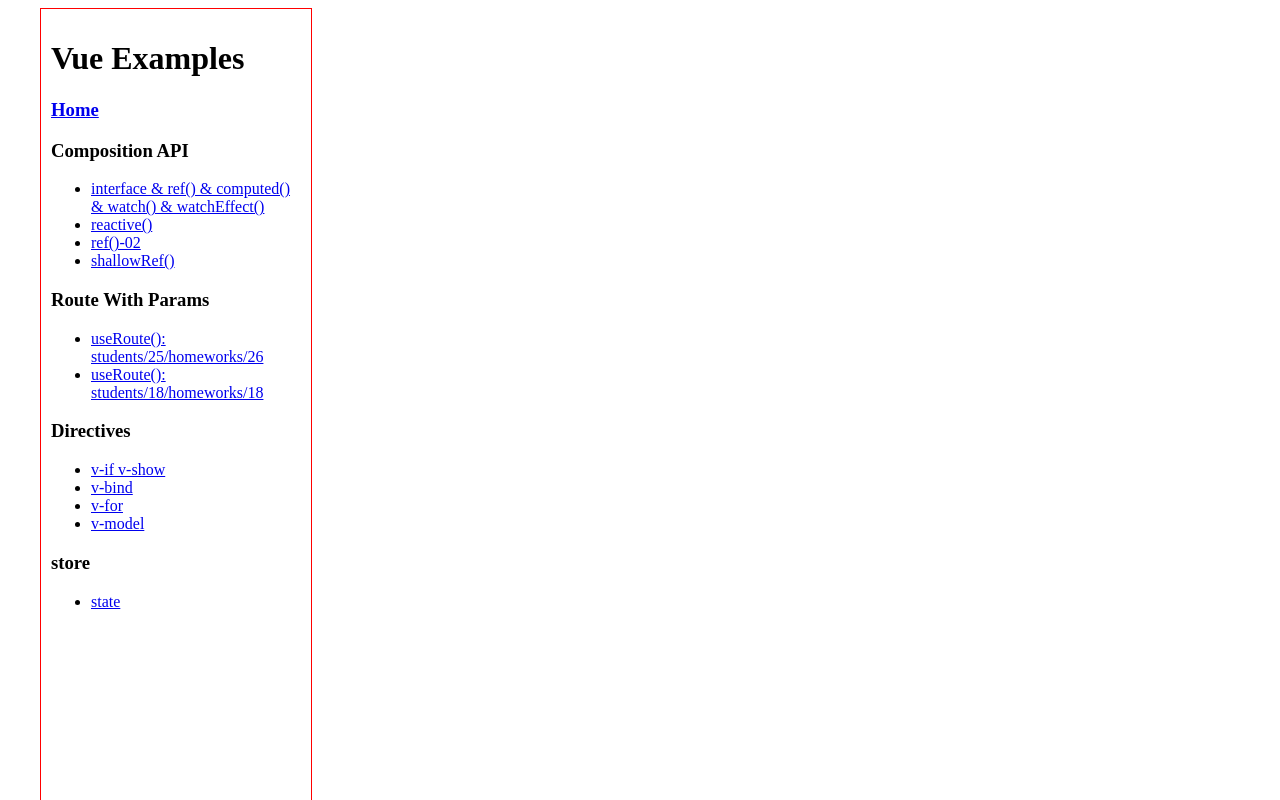
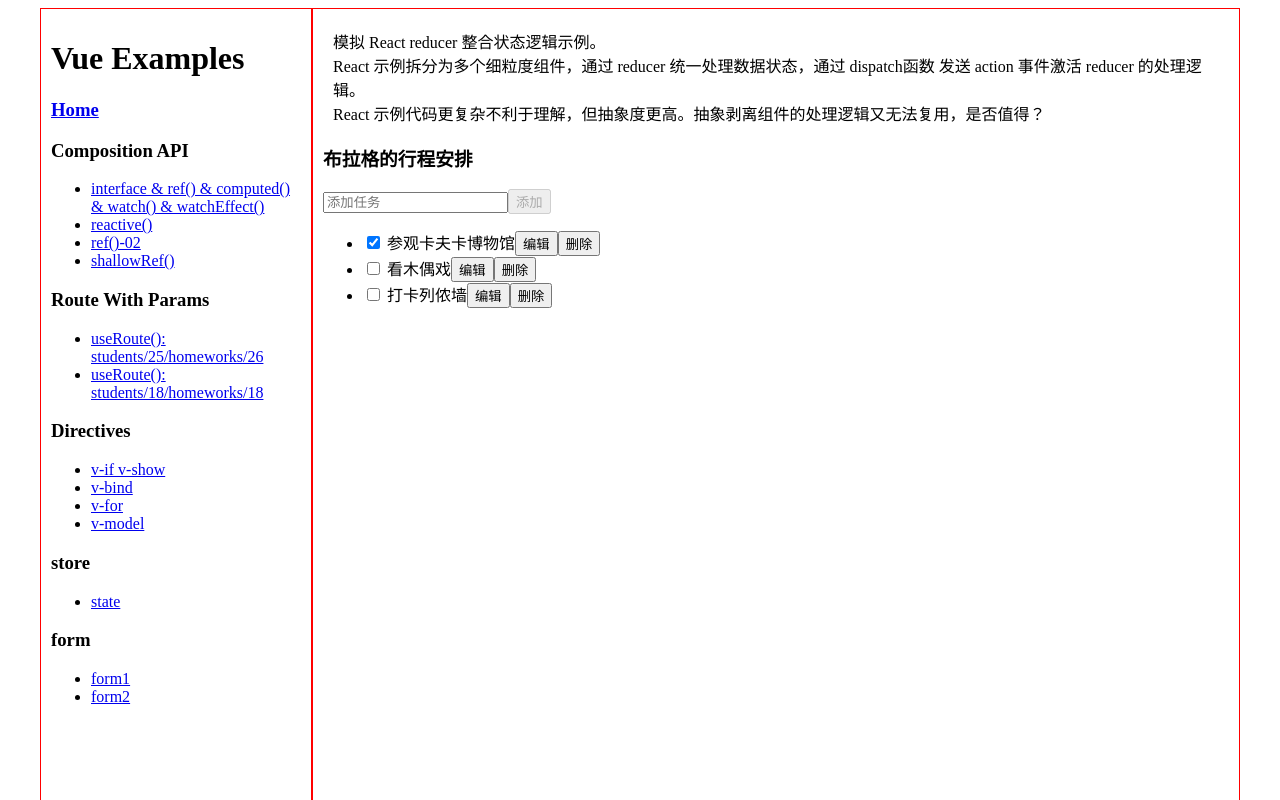
Before and after one commit to hemingyueyyqx/vue-examples-hemingyue, a Vue app: page /#/Example06-2 in a window 1280 px wide. Before the commit this address led to /#/Example06-1. Shown: the top 800 px of the page. Built offline with nearby package versions, Linux system fonts and the light colour scheme.

Commit message:
src/router/index.ts

```diff
--- a/src/views/SidebarView.vue
+++ b/src/views/SidebarView.vue
@@ -49,5 +49,14 @@
         <router-link to="ExampleView05-1">state</router-link>
       </li>
     </ul>
+    <h3>form</h3>
+    <ul>
+      <li>
+        <router-link to="Example06-1">form1</router-link>
+      </li>
+      <li>
+        <router-link to="Example06-2">form2</router-link>
+      </li>
+    </ul>
   </div>
 </template>
--- /dev/null
+++ b/src/views/example06/Example06-1.vue
@@ -0,0 +1,76 @@
+<template>
+<div class="container">
+  <form action="">
+    <input type="text" placeholder="Add task" v-model="newTaskText">
+    <button @click="addTask" type="button">Add</button>
+    <ul>
+      <li v-for="task in initialTasks" :key="task.id">
+        <input type="checkbox" v-model="task.done" :id="'task-' + task.id">
+        <label :for="'task-' + task.id" v-if="!task.isEditing" >
+          {{ task.text }}
+        </label>
+        <input v-else type="text" v-model="task.text" :id="'task-' + task.id">
+        <button @click="editTask(task)" type="button">{{ task.isEditing ? 'Save' : 'Edit' }}</button>
+        <button @click="deleteTask(task.id)" type="button">Delete</button>
+      </li>
+    </ul>
+
+ </form>
+</div>
+</template>
+
+<script setup lang="ts" >
+import { ref,reactive } from 'vue';
+let initialTasks = reactive([
+  { id: 0, text: '参观卡夫卡博物馆', done: true , isEditing: false},
+  { id: 1, text: '看木偶戏', done: false,isEditing: false },
+  { id: 2, text: '打卡列侬墙', done: false,isEditing: false }
+])
+let tasks = reactive([
+  { id: 0, isEditing: true },
+  { id: 1, isEditing: true },
+  {id: 2, isEditing: true}
+]
+);
+console.log(tasks)
+// console.log(initialTasks)
+let newTaskText = ref('');
+const addTask = () => {
+        initialTasks.push({
+          id: initialTasks.length,
+          text: newTaskText.value,
+          done: false,
+          isEditing: false
+        });
+        //console.log(initialTasks);
+        newTaskText.value = '';
+};
+const deleteTask = (id:any) => {
+      const index = initialTasks.findIndex(task => task.id === id);
+      if (index !== -1) {
+        initialTasks.splice(index, 1);
+      }
+};
+const editTask = (task: any) => {
+  // const task = tasks.find(task => task.id === id); // 查找任务
+  // if (task) {
+  //   task.isEditing = false; // 修改 isEditing 为 false
+  // }
+   if (task.isEditing) {
+    // If it's in editing mode, save the task and toggle editing mode
+    task.isEditing = false;
+  } else {
+    // Otherwise, enter edit mode
+    task.isEditing = true;
+  }
+}
+</script>
+
+<style scoped>
+/* .container {
+    background-color: #ddd;
+    box-shadow: 0 0 10px;
+    border-radius: 10px;
+    padding: 20px;
+} */
+</style>
--- /dev/null
+++ b/src/views/example06/Example06-2.vue
@@ -0,0 +1,58 @@
+<script setup lang="ts">
+import { ref } from 'vue'
+const initialTasks = [
+  { id: 0, text: '参观卡夫卡博物馆', done: true },
+  { id: 1, text: '看木偶戏', done: false },
+  { id: 2, text: '打卡列侬墙', done: false }
+]
+
+const tasksR = ref(initialTasks)
+const isEditsR = ref(Array.from({ length: initialTasks.length }).fill(false))
+
+const newTaskNameR = ref('')
+const addTaskF = () => {
+  if (!newTaskNameR.value) {
+    return
+  }
+  const newId = tasksR.value[tasksR.value.length - 1].id + 1
+  tasksR.value.push({ id: newId, text: newTaskNameR.value, done: false })
+}
+
+const editF = (index: number) => {
+  isEditsR.value[index] = !isEditsR.value[index]
+}
+const deleteF = (index: number) => {
+  tasksR.value.splice(index, 1)
+}
+</script>
+<template>
+  <div>
+    <div style="margin: 10px">
+      模拟 React reducer 整合状态逻辑示例。
+      <br />
+      React 示例拆分为多个细粒度组件，通过 reducer 统一处理数据状态，通过 dispatch函数 发送 action
+      事件激活 reducer 的处理逻辑。
+      <br />
+      React 示例代码更复杂不利于理解，但抽象度更高。抽象剥离组件的处理逻辑又无法复用，是否值得？
+    </div>
+    <div>
+      <h3>布拉格的行程安排</h3>
+      <input type="text" placeholder="添加任务" v-model="newTaskNameR" />
+      <button @click="addTaskF" :disabled="!newTaskNameR">添加</button>
+      <br />
+      <ul>
+        <li v-for="(task, index) of tasksR" :key="task.id">
+          <template v-if="!isEditsR[index]">
+            <label>
+              <input type="checkbox" v-model="task.done" />
+              {{ task.text }}
+            </label>
+          </template>
+          <input v-else type="text" v-model="task.text" />
+          <button @click="editF(index)">{{ isEditsR[index] ? '保存' : '编辑' }}</button>
+          <button @click="deleteF(index)">删除</button>
+        </li>
+      </ul>
+    </div>
+  </div>
+</template>
```
Also changed, not shown: src/router/index.ts (+8 -0 lines).
